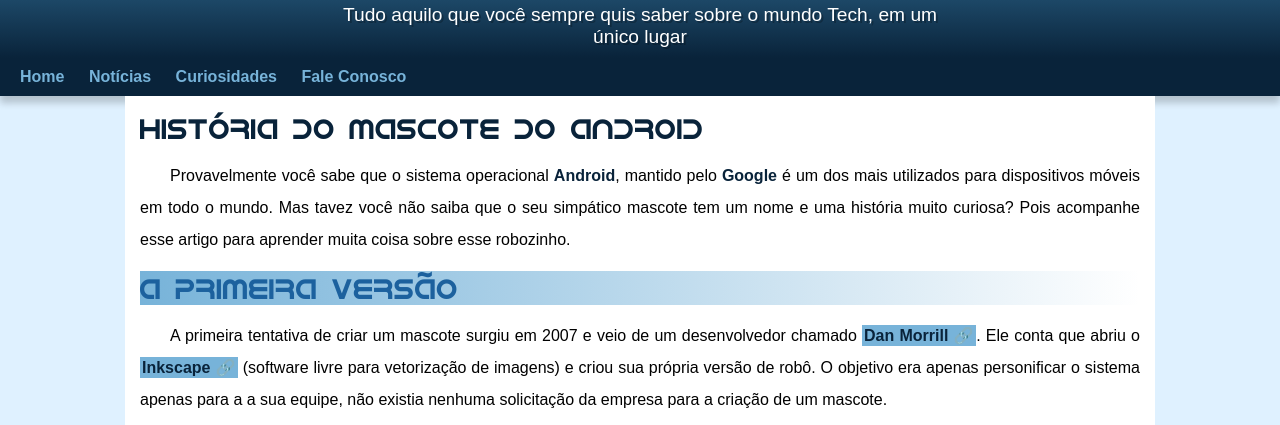
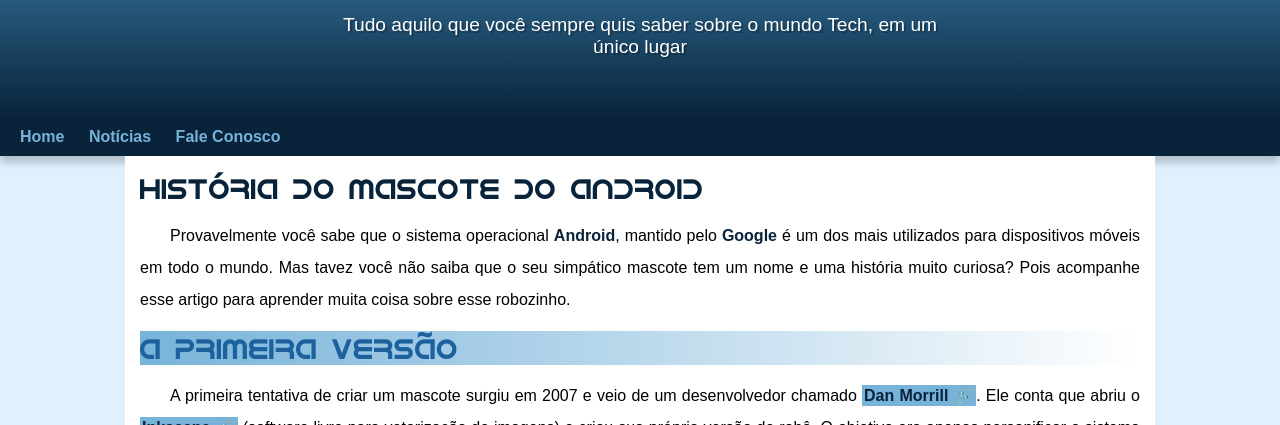
Before and after one commit to donatoflorencio/projeto-android, a plain HTML site: page index.html in a window 1280 px wide. Shown: the part 113-538 px from the top of the page. Drawn offline with Linux system fonts and the light colour scheme.

Commit message:
problema de padding

```diff
--- a/estilos/main.css
+++ b/estilos/main.css
@@ -60,10 +60,8 @@
     font-size: 1.2em;
     color: white;
     max-width: 600px;
-    padding-right: 10px;
-    padding-left: 10px;
+    padding: 10px 10px 50px 10px;
     margin: auto;
-    padding-top: 0px;
     text-shadow: 2px 2px 0px rgba(0, 0, 0, 0.252);
 }
     /* Embaixo o NAV */
--- a/index.html
+++ b/index.html
@@ -20,7 +20,6 @@
     <nav>
         <a href="#">Home</a>
         <a href="#">Notícias</a>
-        <a href="#">Curiosidades</a>
         <a href="#">Fale Conosco</a>
     </nav>
 
```
